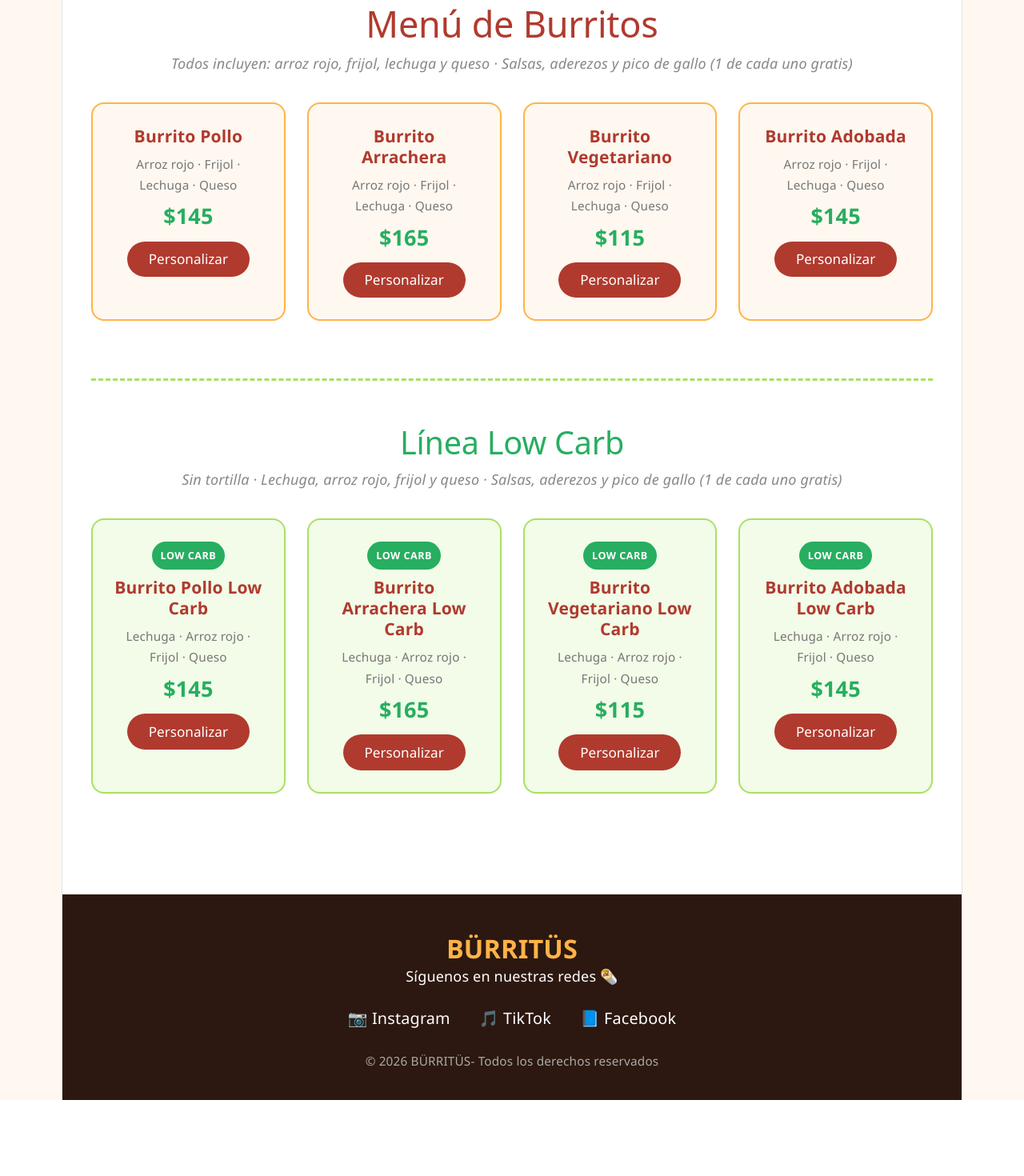
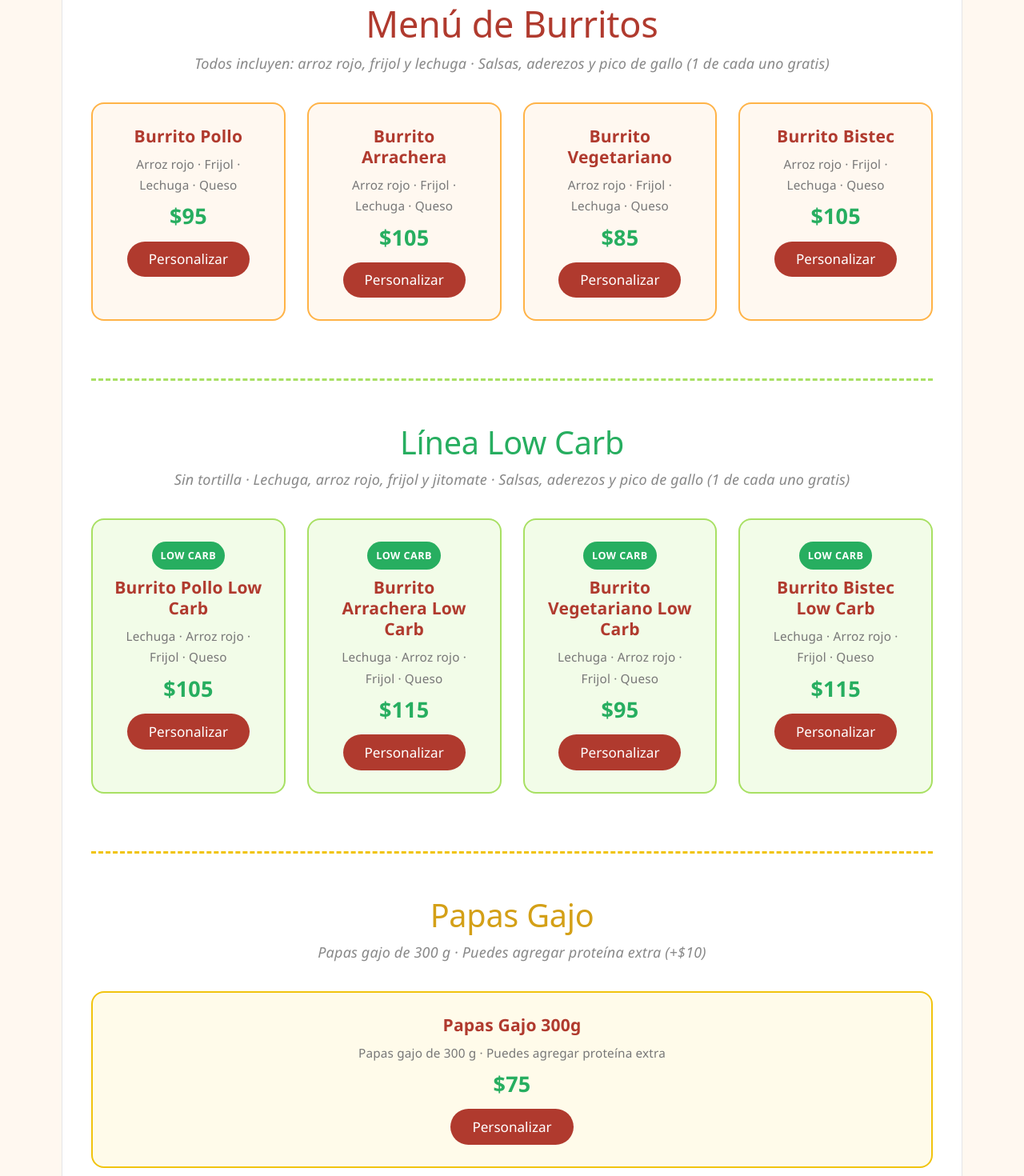
Before and after one commit to UsielSolano/miburrito, a React (Vite) app: page / in a window 1280 px wide. Shown: the part 1120-2590 px from the top of the page at 80% size. Before the commit the page ends 2495 px from the top, so only its background shows below. Built offline with nearby package versions, Linux system fonts and the light colour scheme; the HTML template or start-up script is replaced by a standard one.

Commit message:
add papas gajo

```diff
--- a/src/components/BurritoCard/BurritoCard.css
+++ b/src/components/BurritoCard/BurritoCard.css
@@ -256,3 +256,35 @@
   background: #27ae60;
   color: white;
 }
+/* PAPAS */
+.burrito-card.papas {
+  border-color: #f1c40f;
+  background: #fffbea;
+}
+
+.burrito-card.papas:hover {
+  box-shadow: 0 10px 25px rgba(241, 196, 15, 0.5);
+}
+
+.badge-papas {
+  display: inline-block;
+  background: #f1c40f;
+  color: #7a5c00;
+  font-size: 0.7rem;
+  font-weight: bold;
+  padding: 0.25rem 0.6rem;
+  border-radius: 20px;
+  margin-bottom: 0.5rem;
+  letter-spacing: 0.5px;
+}
+
+.nota-papas {
+  background: #fffbea;
+  color: #b8860b;
+  padding: 0.5rem;
+  border-radius: 8px;
+  font-size: 0.9rem;
+  text-align: center;
+  margin-bottom: 1rem;
+  border: 1px solid #f1c40f;
+}
--- a/src/components/BurritoCard/BurritoCard.jsx
+++ b/src/components/BurritoCard/BurritoCard.jsx
@@ -2,16 +2,12 @@ import { useState } from 'react';
 import { useCarrito } from '../../context/useCarrito';
 import './BurritoCard.css';
 
-const EXTRAS_PROTEINA = [
-  'Pollo',
-  'Arrachera',
-  'Adobada'
-];
+const EXTRAS_PROTEINA = ['Pollo', 'Arrachera', 'Adobada'];
 const SALSAS = ['Roja', 'Verde'];
 const ADEREZOS = ['Ranch', 'Chipotle'];
 const COSTO_EXTRA = 10;
 
-const BurritoCard = ({ burrito, esLowCarb = false }) => {
+const BurritoCard = ({ burrito, esLowCarb = false, esPapas = false }) => {
   const { agregarAlCarrito } = useCarrito();
   const [modalAbierto, setModalAbierto] = useState(false);
   const [cantidad, setCantidad] = useState(1);
@@ -62,6 +58,8 @@ const BurritoCard = ({ burrito, esLowCarb = false }) => {
   };
 
   const handleAgregar = () => {
+    // Salsas y aderezos obligatorios solo para burritos
+    if (!esPapas) {
       if (totalSalsas === 0) {
         alert('Elige al menos 1 salsa');
         return;
@@ -70,12 +68,14 @@ const BurritoCard = ({ burrito, esLowCarb = false }) => {
         alert('Elige al menos 1 aderezo');
         return;
       }
+    }
 
     const item = {
       id: `${Date.now()}-${Math.random()}`,
       nombre: burrito.nombre,
       precioBase: burrito.precio,
       esLowCarb,
+      esPapas,
       extraProteina: extraProteina || null,
       salsas: { ...salsas },
       aderezos: { ...aderezos },
@@ -98,11 +98,18 @@ const BurritoCard = ({ burrito, esLowCarb = false }) => {
 
   return (
     <>
-      <div className={`burrito-card ${esLowCarb ? 'lowcarb' : ''}`}>
+      <div
+        className={`burrito-card ${esLowCarb ? 'lowcarb' : ''} ${
+          esPapas ? 'papas' : ''
+        }`}
+      >
         {esLowCarb && <span className="badge-lowcarb">LOW CARB </span>}
-        <h3>Burrito {burrito.nombre}</h3>
+
+        <h3>{esPapas ? burrito.nombre : `Burrito ${burrito.nombre}`}</h3>
         <p className="ingredientes">
-          {esLowCarb
+          {esPapas
+            ? 'Papas gajo de 300 g · Puedes agregar proteína extra'
+            : esLowCarb
             ? 'Lechuga · Arroz rojo · Frijol · Queso'
             : 'Arroz rojo · Frijol · Lechuga · Queso'}
         </p>
@@ -113,10 +120,14 @@ const BurritoCard = ({ burrito, esLowCarb = false }) => {
       {modalAbierto && (
         <div className="modal-overlay" onClick={() => setModalAbierto(false)}>
           <div className="modal-card" onClick={(e) => e.stopPropagation()}>
-            <h3>Burrito {burrito.nombre}</h3>
-            {esLowCarb && <p className="nota-lowcarb">Versión sin tortilla · LOW CARB 🥗</p>}
+            <h3>{esPapas ? burrito.nombre : `Burrito ${burrito.nombre}`}</h3>
+            {esLowCarb && (
+              <p className="nota-lowcarb">Versión sin tortilla · LOW CARB 🥗</p>
+            )}
+            {esPapas && <p className="nota-papas">🍟 Papas gajo de 300 g</p>}
 
-            {/* SALSAS */}
+            {/* SALSAS (solo burritos) */}
+            {!esPapas && (
               <div className="opcion-grupo">
                 <p className="opcion-titulo">
                   Salsas <small>(1 gratis · cada extra +${COSTO_EXTRA})</small>
@@ -132,8 +143,10 @@ const BurritoCard = ({ burrito, esLowCarb = false }) => {
                   </div>
                 ))}
               </div>
+            )}
 
-            {/* ADEREZOS */}
+            {/* ADEREZOS (solo burritos) */}
+            {!esPapas && (
               <div className="opcion-grupo">
                 <p className="opcion-titulo">
                   Aderezos <small>(1 gratis · cada extra +${COSTO_EXTRA})</small>
@@ -149,8 +162,10 @@ const BurritoCard = ({ burrito, esLowCarb = false }) => {
                   </div>
                 ))}
               </div>
+            )}
 
-            {/* PICO DE GALLO */}
+            {/* PICO DE GALLO (solo burritos) */}
+            {!esPapas && (
               <div className="opcion-grupo">
                 <p className="opcion-titulo">
                   Pico de gallo <small>(1 gratis · cada extra +${COSTO_EXTRA})</small>
@@ -164,16 +179,20 @@ const BurritoCard = ({ burrito, esLowCarb = false }) => {
                   </div>
                 </div>
               </div>
+            )}
 
-            {/* EXTRA PROTEÍNA (incluye el mismo sabor) */}
+            {/* EXTRA PROTEÍNA (burritos y papas) */}
             <div className="extra-select">
               <label>Ingrediente extra (+${COSTO_EXTRA}):</label>
-              <select value={extraProteina} onChange={(e) => setExtraProteina(e.target.value)}>
+              <select
+                value={extraProteina}
+                onChange={(e) => setExtraProteina(e.target.value)}
+              >
                 <option value="">Sin extra</option>
                 {EXTRAS_PROTEINA.map((e) => (
                   <option key={e} value={e}>
                     {e}
-                    {burrito.nombre.includes(e) ? ' (doble)' : ''}
+                    {!esPapas && burrito.nombre.includes(e) ? ' (doble)' : ''}
                   </option>
                 ))}
               </select>
@@ -191,15 +210,26 @@ const BurritoCard = ({ burrito, esLowCarb = false }) => {
             <div className="desglose-modal">
               <p>Precio base: ${burrito.precio}</p>
               {costoExtraSalsas > 0 && <p>Salsas extra: +${costoExtraSalsas}</p>}
-              {costoExtraAderezos > 0 && <p>Aderezos extra: +${costoExtraAderezos}</p>}
-              {costoExtraPico > 0 && <p>Pico de gallo extra: +${costoExtraPico}</p>}
-              {costoExtraProteina > 0 && <p>Extra {extraProteina}: +${costoExtraProteina}</p>}
+              {costoExtraAderezos > 0 && (
+                <p>Aderezos extra: +${costoExtraAderezos}</p>
+              )}
+              {costoExtraPico > 0 && (
+                <p>Pico de gallo extra: +${costoExtraPico}</p>
+              )}
+              {costoExtraProteina > 0 && (
+                <p>
+                  Extra {extraProteina}: +${costoExtraProteina}
+                </p>
+              )}
               <p>Cantidad: {cantidad}</p>
               <p className="total-modal">Total: ${precioTotal}</p>
             </div>
 
             <div className="modal-botones">
-              <button className="btn-cancelar" onClick={() => setModalAbierto(false)}>
+              <button
+                className="btn-cancelar"
+                onClick={() => setModalAbierto(false)}
+              >
                 Cancelar
               </button>
               <button className="btn-agregar" onClick={handleAgregar}>
--- a/src/components/MenuBurritos/MenuBurritos.css
+++ b/src/components/MenuBurritos/MenuBurritos.css
@@ -57,3 +57,15 @@
   font-size: 2.2rem;
   margin-bottom: 0.5rem;
 }
+
+.papas-seccion {
+  margin-top: 4rem;
+  padding-top: 3rem;
+  border-top: 3px dashed #f1c40f;
+}
+
+.papas-header h2 {
+  color: #d4a017;
+  font-size: 2.2rem;
+  margin-bottom: 0.5rem;
+}
--- a/src/components/MenuBurritos/MenuBurritos.jsx
+++ b/src/components/MenuBurritos/MenuBurritos.jsx
@@ -3,18 +3,20 @@ import { useCarrito } from '../../context/useCarrito';
 import './MenuBurritos.css';
 
 const burritos = [
-  { nombre: 'Pollo', precio: 145 },
-  { nombre: 'Arrachera', precio: 165 },
-  { nombre: 'Vegetariano', precio: 115 },
-  { nombre: 'Adobada', precio: 145 },
+  { nombre: 'Pollo', precio: 95 },
+  { nombre: 'Arrachera', precio: 105 },
+  { nombre: 'Vegetariano', precio: 85 },
+  { nombre: 'Bistec', precio: 105 },
 ];
 
 const burritosLowCarb = [
-  { nombre: 'Pollo Low Carb', precio: 145 },
-  { nombre: 'Arrachera Low Carb', precio: 165 },
-  { nombre: 'Vegetariano Low Carb', precio: 115 },
-  { nombre: 'Adobada Low Carb', precio: 145 },
+  { nombre: 'Pollo Low Carb', precio: 105 },
+  { nombre: 'Arrachera Low Carb', precio: 115 },
+  { nombre: 'Vegetariano Low Carb', precio: 95 },
+  { nombre: 'Bistec Low Carb', precio: 115 },
 ];
+
+const papas = [{ nombre: 'Papas Gajo 300g', precio: 75 }];
 
 const MenuBurritos = ({ onAbrirCarrito }) => {
   const { carrito } = useCarrito();
@@ -23,7 +25,7 @@ const MenuBurritos = ({ onAbrirCarrito }) => {
     <section className="menu-section" id="menu">
       <h2>Menú de Burritos</h2>
       <p className="menu-nota">
-        Todos incluyen: arroz rojo, frijol, lechuga y queso · Salsas, aderezos y pico de gallo (1 de cada uno gratis)
+        Todos incluyen: arroz rojo, frijol y lechuga · Salsas, aderezos y pico de gallo (1 de cada uno gratis)
       </p>
       <div className="menu-grid">
         {burritos.map((b, i) => (
@@ -35,12 +37,27 @@ const MenuBurritos = ({ onAbrirCarrito }) => {
         <div className="lowcarb-header">
           <h2>Línea Low Carb </h2>
           <p className="menu-nota">
-            Sin tortilla · Lechuga, arroz rojo, frijol y queso · Salsas, aderezos y pico de gallo (1 de cada uno gratis)
+            Sin tortilla · Lechuga, arroz rojo, frijol y jitomate · Salsas, aderezos y pico de gallo (1 de cada uno gratis)
           </p>
         </div>
         <div className="menu-grid">
           {burritosLowCarb.map((b, i) => (
             <BurritoCard key={`lowcarb-${i}`} burrito={b} esLowCarb />
+          ))}
+        </div>
+      </div>
+
+      {/* ───── PAPAS GAJO ───── */}
+      <div className="papas-seccion">
+        <div className="papas-header">
+          <h2>Papas Gajo </h2>
+          <p className="menu-nota">
+            Papas gajo de 300 g · Puedes agregar proteína extra (+$10)
+          </p>
+        </div>
+        <div className="menu-grid">
+          {papas.map((p, i) => (
+            <BurritoCard key={`papas-${i}`} burrito={p} esPapas />
           ))}
         </div>
       </div>
```
Lines whose indentation alone changed are shown as unchanged.
